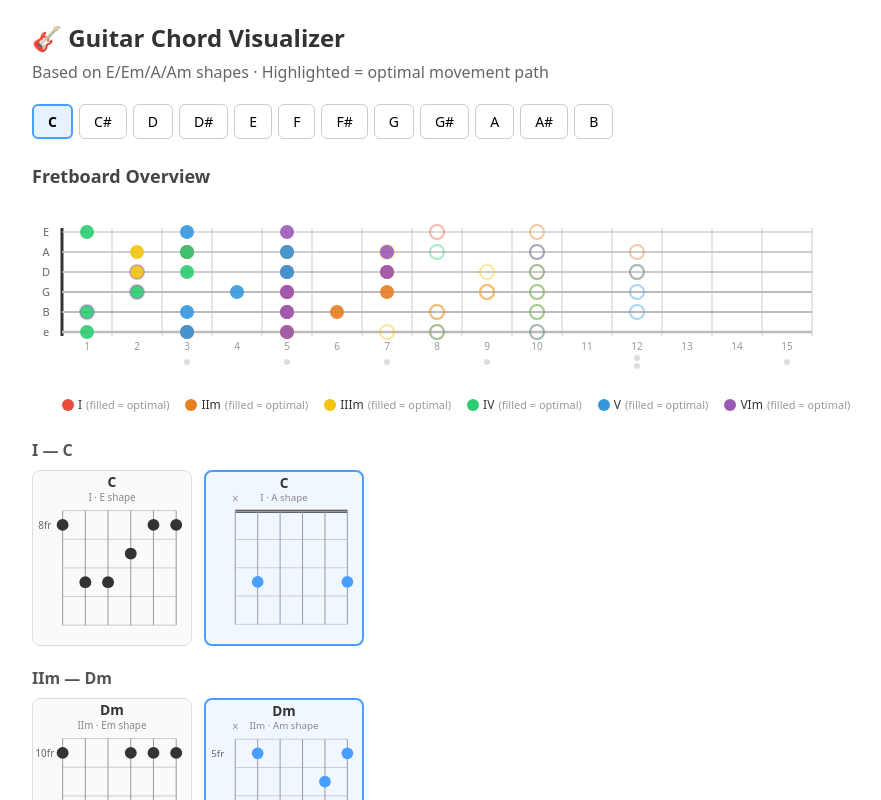
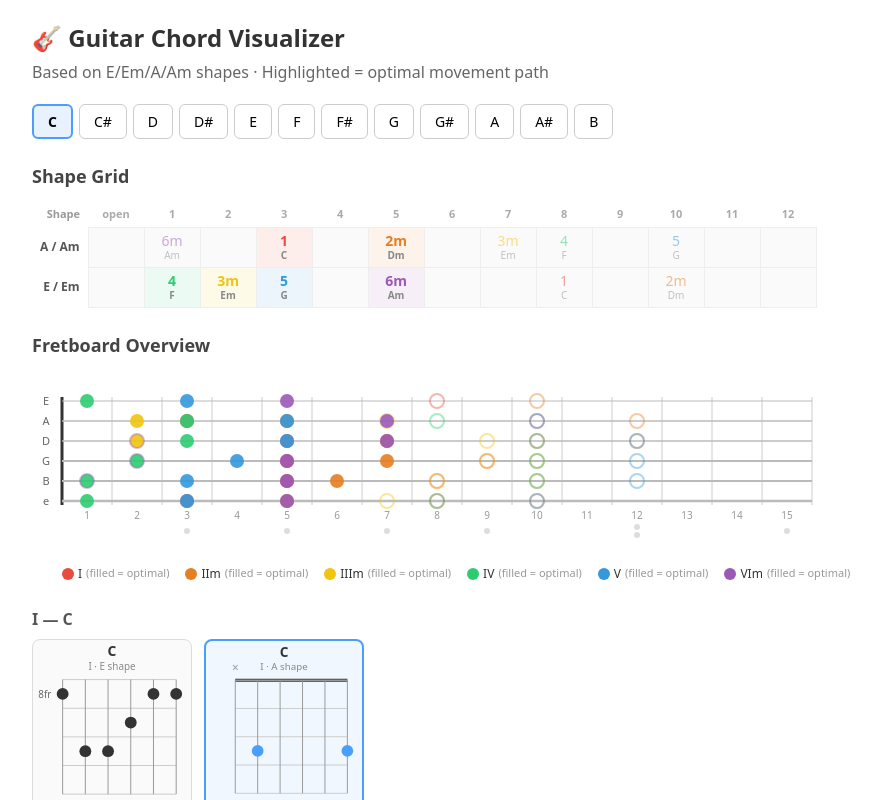
Before and after one commit to W-Mai/chordao, a React (Vite) app: page / in a window 1280 px wide. Shown: the top 800 px of the page, without its empty margins (178-1059 px from the left). Built offline with nearby package versions, Linux system fonts and the light colour scheme.

Commit message:
feat: add simplified shape grid view (A/Am + E/Em rows by fret)

```diff
--- a/src/App.tsx
+++ b/src/App.tsx
@@ -2,6 +2,7 @@ import { useState, useMemo } from 'react';
 import { NOTES, generateVoicings, groupByDegree, findOptimalCombination, type NoteName } from './chordData';
 import { ChordDiagram } from './ChordDiagram';
 import { Fretboard } from './Fretboard';
+import { ShapeGrid } from './ShapeGrid';
 import './App.css';
 
 function App() {
@@ -43,6 +44,10 @@ function App() {
         ))}
       </div>
 
+      {/* Shape grid (simplified 2-row view) */}
+      <h2 style={{ fontSize: 18, marginBottom: 12, color: '#444' }}>Shape Grid</h2>
+      <ShapeGrid voicings={voicings} optimal={optimal} />
+
       {/* Full fretboard view */}
       <h2 style={{ fontSize: 18, marginBottom: 12, color: '#444' }}>Fretboard Overview</h2>
       <Fretboard voicings={voicings} optimal={optimal} />
--- /dev/null
+++ b/src/ShapeGrid.tsx
@@ -0,0 +1,87 @@
+import type { ChordVoicing } from './chordData';
+
+const DEGREE_LABELS: Record<number, string> = { 1: '1', 2: '2m', 3: '3m', 4: '4', 5: '5', 6: '6m' };
+const DEGREE_COLORS: Record<number, string> = {
+  1: '#e74c3c', 2: '#e67e22', 3: '#f1c40f', 4: '#2ecc71', 5: '#3498db', 6: '#9b59b6',
+};
+
+interface ShapeGridProps {
+  voicings: ChordVoicing[];
+  optimal: ChordVoicing[];
+  totalFrets?: number;
+}
+
+export function ShapeGrid({ voicings, optimal, totalFrets = 12 }: ShapeGridProps) {
+  const optimalSet = new Set(optimal.map(v => `${v.name}-${v.shapeOrigin}`));
+
+  // Group by shape row: E/Em → row 1 (bottom), A/Am → row 0 (top)
+  // For each voicing, the "barre fret" is the baseFret (lowest played fret), 0 means open
+  const rows: { label: string; shapes: string[] }[] = [
+    { label: 'A / Am', shapes: ['A', 'Am'] },
+    { label: 'E / Em', shapes: ['E', 'Em'] },
+  ];
+
+  // Build a lookup: row index → fret → voicing info
+  type Cell = { degree: number; name: string; isOptimal: boolean };
+  const grid: (Cell | null)[][] = rows.map(() => Array.from({ length: totalFrets + 1 }, () => null));
+
+  for (const v of voicings) {
+    const rowIdx = rows[0].shapes.includes(v.shapeOrigin) ? 0 : 1;
+    // baseFret = barre position (0 = open/nut)
+    const fret = v.baseFret;
+    if (fret >= 0 && fret <= totalFrets) {
+      grid[rowIdx][fret] = {
+        degree: v.degree,
+        name: v.name,
+        isOptimal: optimalSet.has(`${v.name}-${v.shapeOrigin}`),
+      };
+    }
+  }
+
+  const cellSize = 56;
+
+  return (
+    <div style={{ overflowX: 'auto', marginBottom: 24 }}>
+      <table style={{ borderCollapse: 'collapse', fontSize: 13, fontFamily: 'system-ui, sans-serif' }}>
+        <thead>
+          <tr>
+            <th style={{ padding: '4px 8px', textAlign: 'right', color: '#999', fontSize: 11 }}>Shape</th>
+            {Array.from({ length: totalFrets + 1 }, (_, f) => (
+              <th key={f} style={{ width: cellSize, minWidth: cellSize, textAlign: 'center', color: '#aaa', fontSize: 11, padding: 4 }}>
+                {f === 0 ? 'open' : f}
+              </th>
+            ))}
+          </tr>
+        </thead>
+        <tbody>
+          {rows.map((row, rowIdx) => (
+            <tr key={row.label}>
+              <td style={{ padding: '4px 8px', textAlign: 'right', fontWeight: 'bold', color: '#555', whiteSpace: 'nowrap', fontSize: 12 }}>
+                {row.label}
+              </td>
+              {grid[rowIdx].map((cell, fret) => (
+                <td key={fret} style={{
+                  width: cellSize, height: 40, textAlign: 'center', verticalAlign: 'middle',
+                  border: '1px solid #eee',
+                  background: cell?.isOptimal ? `${DEGREE_COLORS[cell.degree]}18` : '#fafafa',
+                }}>
+                  {cell && (
+                    <div style={{
+                      fontWeight: cell.isOptimal ? 'bold' : 'normal',
+                      color: DEGREE_COLORS[cell.degree],
+                      opacity: cell.isOptimal ? 1 : 0.5,
+                      lineHeight: 1.2,
+                    }}>
+                      <div style={{ fontSize: 14 }}>{DEGREE_LABELS[cell.degree]}</div>
+                      <div style={{ fontSize: 10, color: '#888' }}>{cell.name}</div>
+                    </div>
+                  )}
+                </td>
+              ))}
+            </tr>
+          ))}
+        </tbody>
+      </table>
+    </div>
+  );
+}
```
